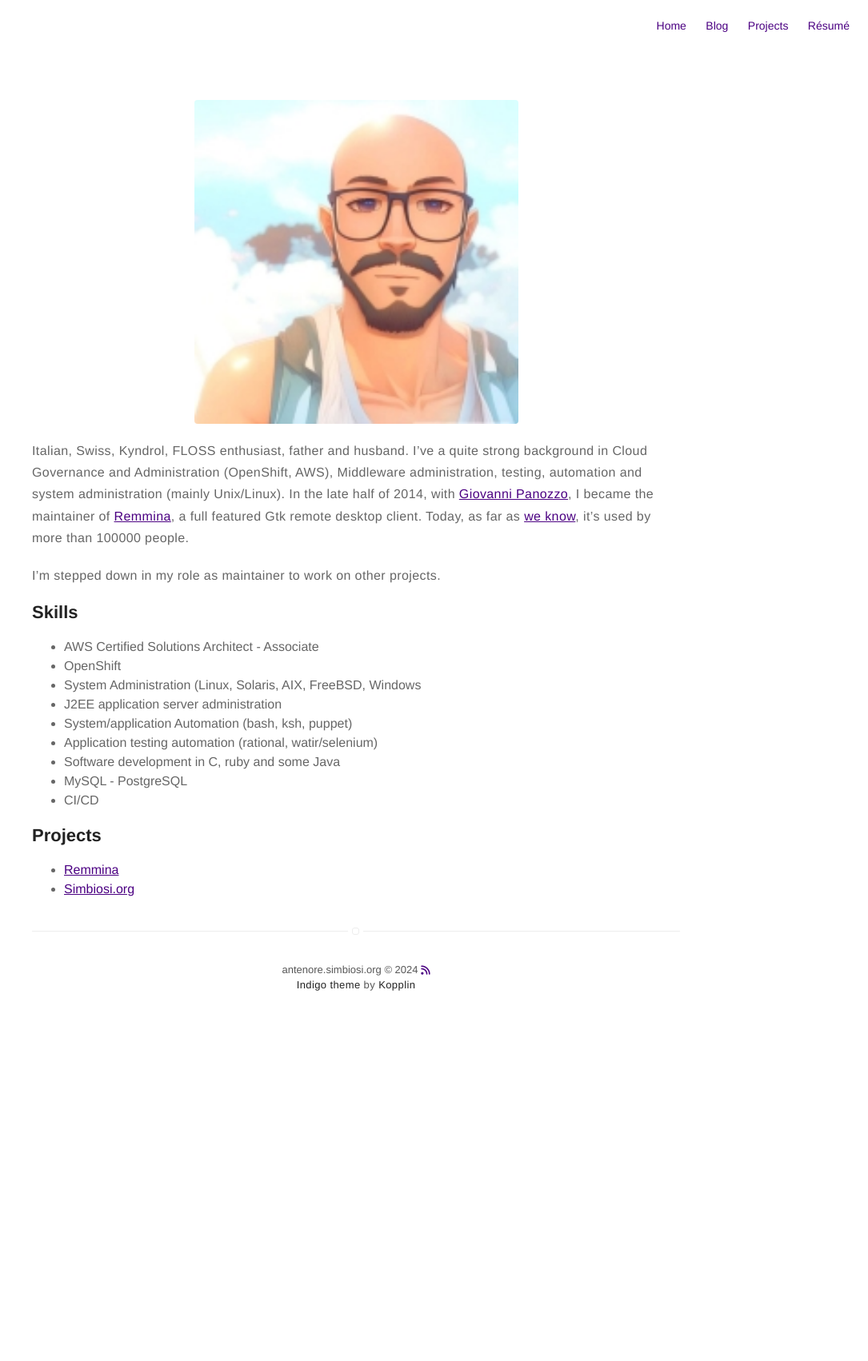
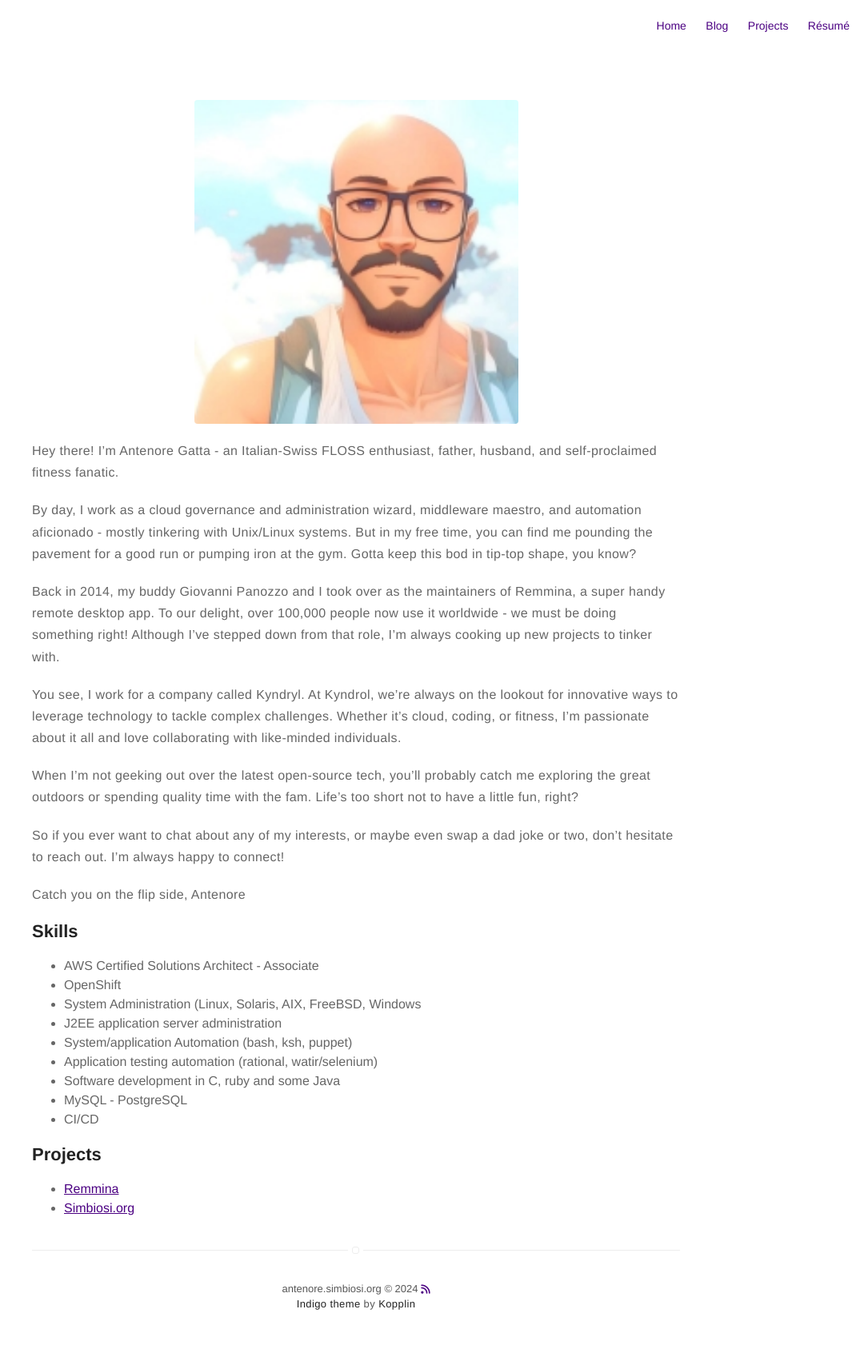
Before and after one commit to antenore/antenore.simbiosi.org, a Jekyll site: the page built from about.md, in a window 1280 px wide. Shown: the whole page at 80% size, without its empty margins (195-1280 px from the left). Built offline with Jekyll 4.4.1, drawn with Linux system fonts in a browser that asks for light colours; nearby versions of some CDN libraries; before the commit the page ends 1303 px from its top, so only the background shows below that.

Commit message:
Fixing some errors

```diff
--- a/about.md
+++ b/about.md
@@ -4,15 +4,20 @@ layout: page
 ---
 ![Profile Image]({{ site.url }}/{{ site.picture }})
 
-Italian, Swiss, Kyndrol, FLOSS enthusiast, father and husband. I've a
-quite strong background in Cloud Governance and Administration (OpenShift, AWS), Middleware administration, testing,
-automation and system administration (mainly Unix/Linux).
-In the late half of 2014, with [Giovanni Panozzo](https://github.com/giox069),
-I became the maintainer of [Remmina](https://remmina.org), a full featured Gtk remote desktop
-client. Today, as far as [we know](https://remmina.org/stats/stats.html), it's used by more than
-100000 people.
+Hey there! I'm Antenore Gatta - an Italian-Swiss FLOSS enthusiast, father, husband, and self-proclaimed fitness fanatic.
 
-I'm stepped down in my role as maintainer to work on other projects.
+By day, I work as a cloud governance and administration wizard, middleware maestro, and automation aficionado - mostly tinkering with Unix/Linux systems. But in my free time, you can find me pounding the pavement for a good run or pumping iron at the gym. Gotta keep this bod in tip-top shape, you know?
+
+Back in 2014, my buddy Giovanni Panozzo and I took over as the maintainers of Remmina, a super handy remote desktop app. To our delight, over 100,000 people now use it worldwide - we must be doing something right! Although I've stepped down from that role, I'm always cooking up new projects to tinker with.
+
+You see, I work for a company called Kyndryl. At Kyndrol, we're always on the lookout for innovative ways to leverage technology to tackle complex challenges. Whether it's cloud, coding, or fitness, I'm passionate about it all and love collaborating with like-minded individuals.
+
+When I'm not geeking out over the latest open-source tech, you'll probably catch me exploring the great outdoors or spending quality time with the fam. Life's too short not to have a little fun, right?
+
+So if you ever want to chat about any of my interests, or maybe even swap a dad joke or two, don't hesitate to reach out. I'm always happy to connect!
+
+Catch you on the flip side,
+Antenore
 
 ## Skills
 
```
Also changed, not shown: .gitlab-ci.yml.
